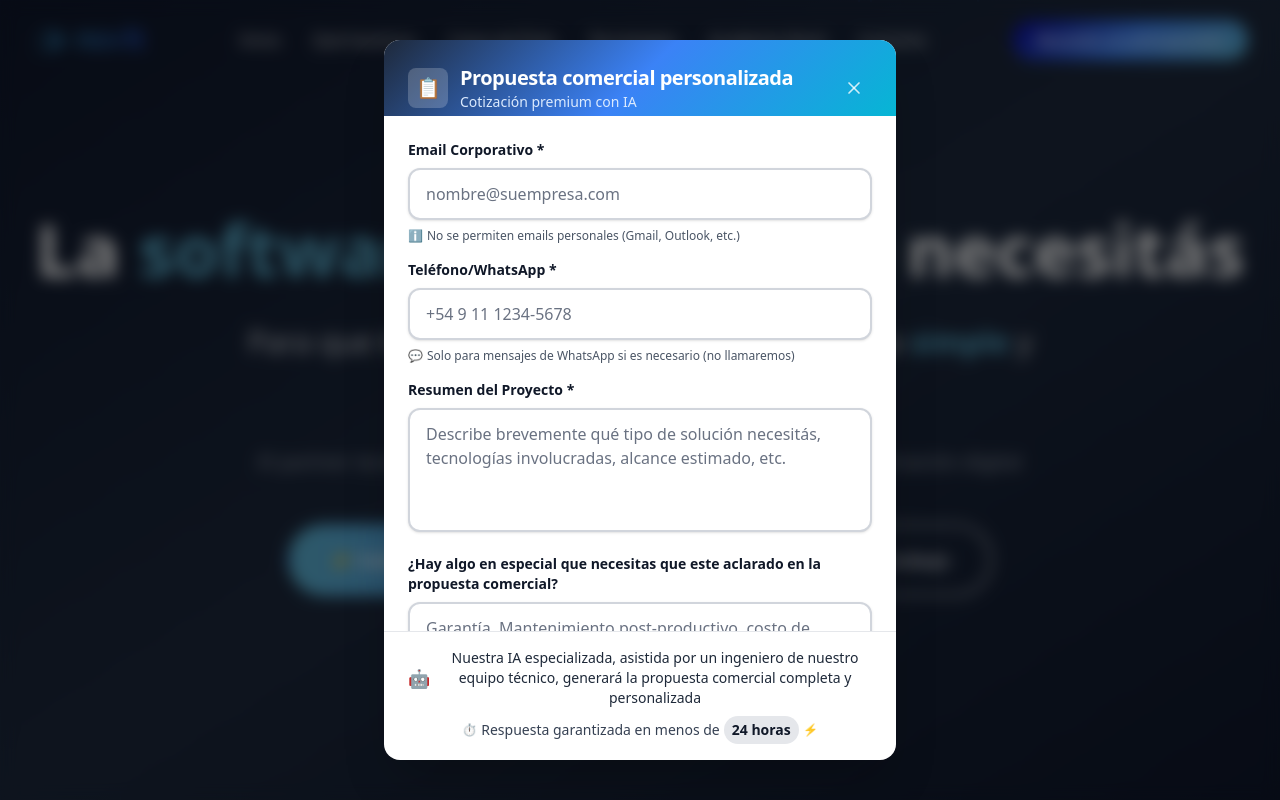
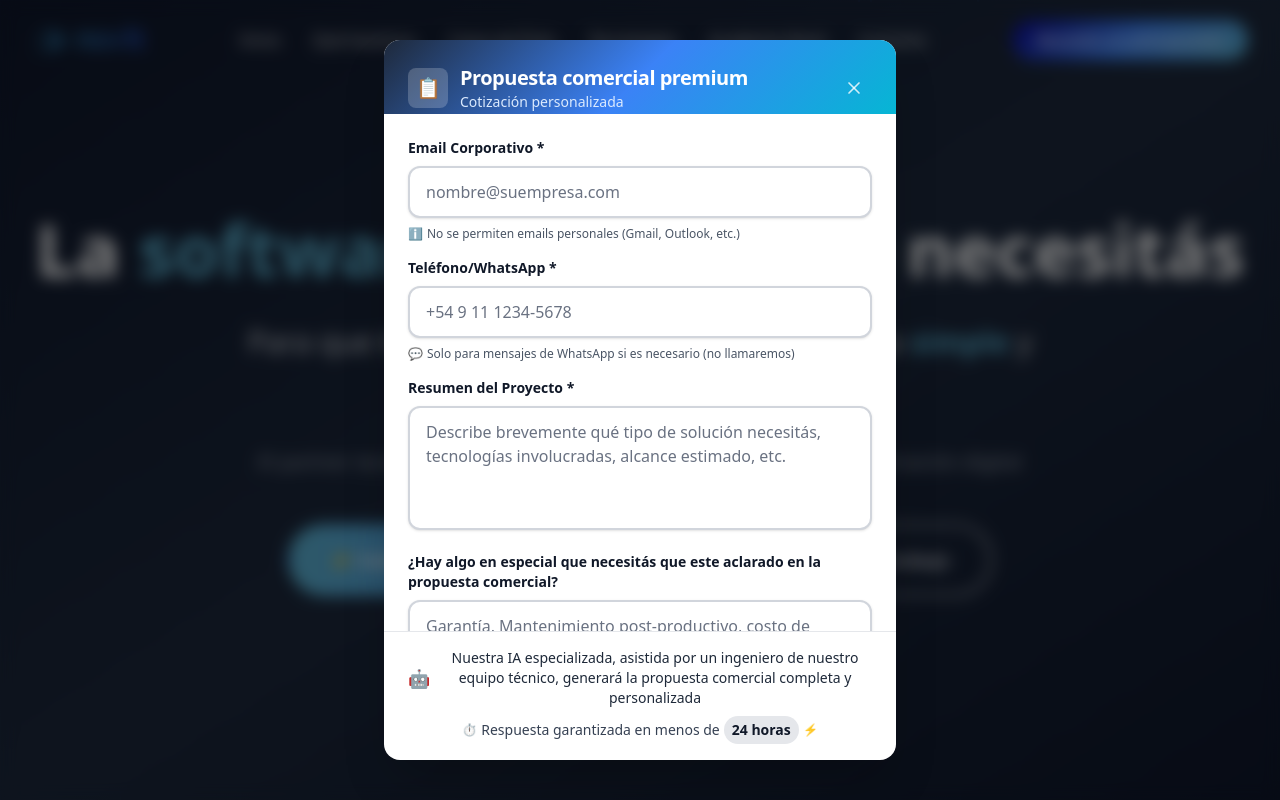
Before and after one commit to NovitSoftware/web-novit, a Next.js app: page / in a window 1280 px wide. Both pictures are taken after a click on the button "Necesito un presupuesto". Shown: the top 800 px of the page. Built offline with nearby package versions, Linux system fonts and the light colour scheme.

Commit message:
lock icon added

```diff
--- a/src/components/ui/PremiumQuoteModal.tsx
+++ b/src/components/ui/PremiumQuoteModal.tsx
@@ -191,10 +191,10 @@
                   </div>
                   <div>
                     <h3 className="text-xl font-semibold text-white tracking-tight">
-                      Propuesta comercial personalizada
+                      Propuesta comercial premium
                     </h3>
                     <p className="text-blue-100 text-sm font-medium">
-                      Cotización premium con IA
+                      Cotización personalizada
                     </p>
                   </div>
                 </div>
@@ -294,7 +294,7 @@
           {/* Special Requirements */}
           <div>
             <label className="block text-sm font-semibold text-gray-900 mb-2">
-              ¿Hay algo en especial que necesitas que este aclarado en la propuesta comercial?
+              ¿Hay algo en especial que necesitás que este aclarado en la propuesta comercial?
             </label>
             <textarea
               rows={3}
@@ -353,6 +353,10 @@
                 {errors.pdfFile}
               </p>
             )}
+            <p className="text-gray-600 text-xs mt-2 flex items-center gap-1">
+              <span className="text-xs">🔒</span>
+              Tu información está segura y solo la usaremos para generar tu propuesta comercial. Nos comprometemos a no compartirla con terceros, y podés solicitar la eliminación de tus datos en cualquier momento.
+            </p>
           </div>
 
           {/* Submit Button */}
```
